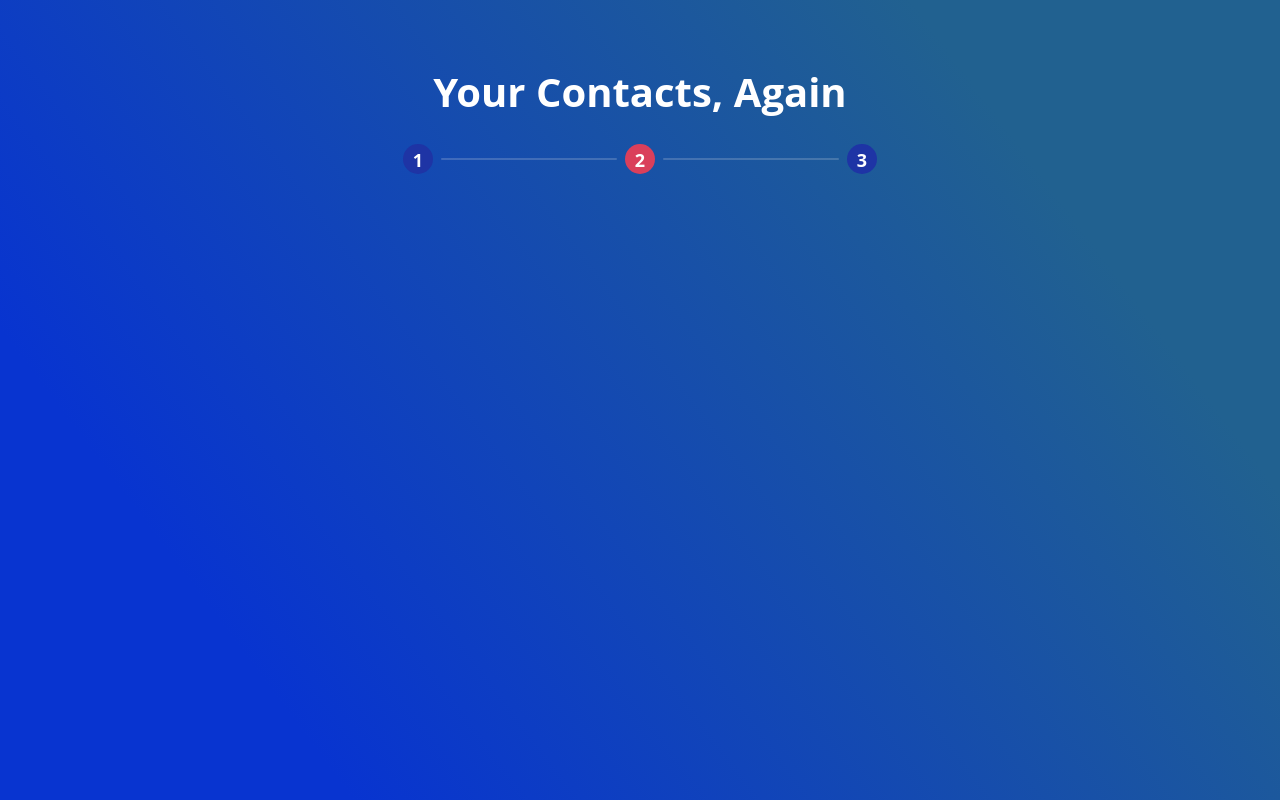
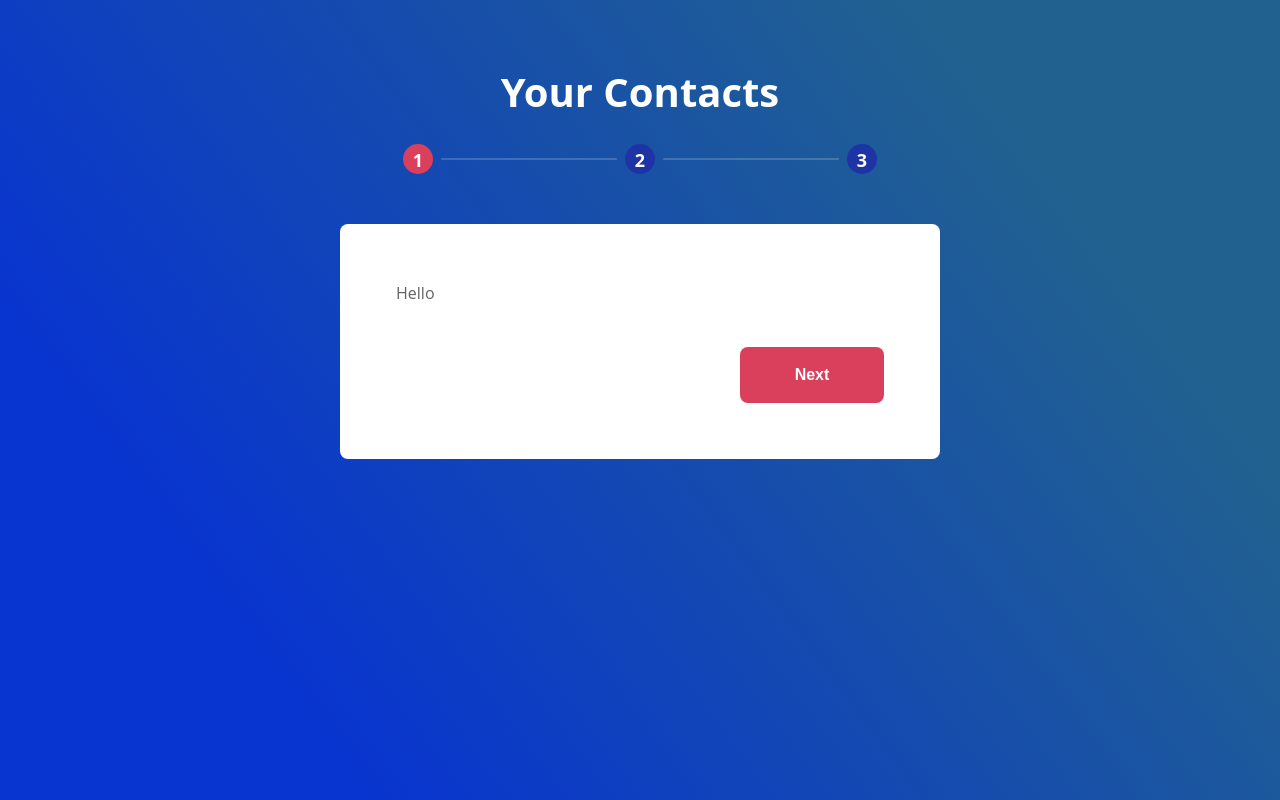
Before and after one commit to mikhailnetkachev/checkout, a React (Create React App) app: page /checkout in a window 1280 px wide. Built offline with nearby package versions, Linux system fonts and the light colour scheme.

Commit message:
StepsTape in progress.

```diff
--- a/src/components/checkoutForm/checkoutForm.js
+++ b/src/components/checkoutForm/checkoutForm.js
@@ -1,6 +1,7 @@
 import React from 'react';
 
 import StatusBar from './statusBar';
+import StepsTape from './stepsTape';
 
 import {
   container as containerClass
@@ -9,8 +10,8 @@ import {
 class CheckoutForm extends React.Component {
 
   state = {
-    currentStepIndex: 1,
-    steps: null
+    currentStepIndex: 0,
+    steps: null,
   };
 
   componentDidMount () {
@@ -22,6 +23,36 @@ class CheckoutForm extends React.Component {
 
     this.setState({ steps });
   }
+
+  decrementStepIndex = () => {
+    this.setState(({ currentStepIndex }) => {
+      const newValue = currentStepIndex - 1;
+      const nextValue = newValue < 0 ? currentStepIndex : newValue;
+
+      return { currentStepIndex: nextValue };
+    })
+  };
+
+  incrementStepIndex = () => {
+    this.setState(({ currentStepIndex, steps }) => {
+      const newValue = currentStepIndex + 1;
+      const nextValue = newValue < steps.length ? newValue : currentStepIndex;
+
+      return { currentStepIndex: nextValue };
+    });
+  };
+
+  goPreviousStep = () => {
+    this.decrementStepIndex();
+  };
+
+  goNextStep = (data) => {
+    this.incrementStepIndex();
+  };
+
+  submit = () => {
+    console.log('Submitted');
+  };
 
   render () {
     const { currentStepIndex, steps } = this.state;
@@ -38,6 +69,13 @@ class CheckoutForm extends React.Component {
           currentStepIndex={currentStepIndex}
           steps={steps}
         />
+        <StepsTape
+          currentStepIndex={currentStepIndex}
+          steps={steps}
+          goPreviousStep={this.goPreviousStep}
+          goNextStep={this.goNextStep}
+          submit={this.submit}
+        />
       </div>
     );
   }
--- /dev/null
+++ b/src/components/checkoutForm/stepsTape/cardOptions/cardOptions.js
@@ -0,0 +1,42 @@
+import React from 'react';
+
+import {
+  container as containerClass
+} from './cardOptions.module.sass';
+
+const CardOptions = ({ steps, index, goPreviousStep, goNextStep, submit }) => {
+  const isFirstStep = index === 0;
+  const isLastStep = index === steps.length - 1;
+
+  return (
+    <div className={containerClass}>
+      {
+        !isFirstStep ? (
+          <button
+            className="buttonDefault"
+            type="button"
+            onClick={goPreviousStep}
+          >Previous</button>
+        ) : null
+      }
+
+      {
+        !isLastStep ? (
+          <button
+            className="buttonDefault"
+            type="button"
+            onClick={goNextStep}
+          >Next</button>
+        ) : (
+          <button
+            className="buttonDefault"
+            type="button"
+            onClick={submit}
+          >Submit</button>
+        )
+      }
+    </div>
+  );
+};
+
+export default CardOptions;
--- /dev/null
+++ b/src/components/checkoutForm/stepsTape/cardOptions/cardOptions.module.sass
@@ -0,0 +1,10 @@
+@import "styles/variables/all"
+@import "styles/mixins/all"
+
+.container
+  display: flex
+  align-items: center
+  margin-top: 40px
+
+  button:last-child
+    margin-left: auto
--- /dev/null
+++ b/src/components/checkoutForm/stepsTape/cardOptions/index.js
@@ -0,0 +1,3 @@
+import CardOptions from './cardOptions';
+
+export default CardOptions;
--- /dev/null
+++ b/src/components/checkoutForm/stepsTape/index.js
@@ -0,0 +1,3 @@
+import StepsTape from './stepsTape';
+
+export default StepsTape;
--- /dev/null
+++ b/src/components/checkoutForm/stepsTape/stepsTape.js
@@ -0,0 +1,49 @@
+import React from 'react';
+
+import CardOptions from './cardOptions';
+import { combineStrings as cs } from '../../../helpers';
+
+import {
+  container as containerClass,
+  tape as tapeClass,
+  card as cardClass,
+  cardContent as cardContentClass,
+  activeCard as activeCardClass,
+} from './stepsTape.module.sass';
+
+const StepsTape = ({ currentStepIndex, steps, goPreviousStep, goNextStep, submit }) => {
+
+  return (
+    <div className={containerClass}>
+      <ul
+        className={tapeClass}
+        style={{ left: `-${currentStepIndex}00%` }}
+      >
+        {
+          steps.map((item, index) => {
+            const activeClass = currentStepIndex === index ? activeCardClass : null;
+
+            return (
+              <li className={cs()(cardClass, activeClass)} key={index}>
+                <form>
+                  <div className={cardContentClass}>
+                    <div>Hello</div>
+                  </div>
+                  <CardOptions
+                    steps={steps}
+                    index={index}
+                    goPreviousStep={goPreviousStep}
+                    goNextStep={goNextStep}
+                    submit={submit}
+                  />
+                </form>
+              </li>
+            );
+          })
+        }
+      </ul>
+    </div>
+  );
+};
+
+export default StepsTape;
--- /dev/null
+++ b/src/components/checkoutForm/stepsTape/stepsTape.module.sass
@@ -0,0 +1,28 @@
+@import "styles/variables/all"
+@import "styles/mixins/all"
+
+.container
+  overflow-x: hidden
+  margin: 50px auto 0
+  max-width: 600px
+
+.tape
+  @include resetList()
+  position: relative
+  display: flex
+  transition: left $timeAverage ease-out
+
+.card
+  flex: 1 0 100%
+  transform: scale($scaleDown)
+  transition: $timeAverage
+  opacity: $opacityHigh
+  box-sizing: border-box
+  border-radius: 8px
+  padding: 56px
+  color: $colorTextDefault
+  background-color: $colorWhite
+
+.activeCard
+  opacity: 1
+  transform: scale(1)
--- a/src/styles/defaults.sass
+++ b/src/styles/defaults.sass
@@ -0,0 +1,17 @@
+.buttonDefault
+  @include resetButton()
+
+  $size: 56px
+
+  border-radius: 8px
+  width: 144px
+  height: $size
+  font-size: 16px
+  font-weight: bold
+  line-height: $size
+  background-color: $colorBackgroundAccent
+  color: $colorWhite
+  transition: background-color $timeShort
+
+  @include hover()
+    background-color: $colorBackgroundSub
--- a/src/styles/mixins/reset.sass
+++ b/src/styles/mixins/reset.sass
@@ -8,3 +8,9 @@
   margin: 0
   padding: 0
   @content
+
+@mixin resetButton ()
+  outline: none
+  border: none
+  padding: 0
+  @content
--- a/src/styles/reset.sass
+++ b/src/styles/reset.sass
@@ -6,6 +6,6 @@ body
   margin: 0
   color: $colorWhite
   font-family: $fontDefault
-  font-size: 14px
+  font-size: 16px
   line-height: 1.7
   background: linear-gradient(233.1deg, #216190 19.65%, #0834D0 81.25%)
--- a/src/styles/variables/colors.sass
+++ b/src/styles/variables/colors.sass
@@ -1,10 +1,10 @@
 $colorBlack: #000000
 $colorWhite: #ffffff
 
-$colorTextDefault: #000000
+$colorTextDefault: #636363
 $colorTextSub: #000000
 $colorTextAccent: #000000
 
-$colorBackgroundDefault: #ffffff
+$colorBackgroundDefault: #F9F9F9
 $colorBackgroundSub: #1E34A5
 $colorBackgroundAccent: #DA3F5B
--- a/src/styles/variables/others.sass
+++ b/src/styles/variables/others.sass
@@ -1,12 +1,12 @@
 $widthDesktop: 900px
 
 $timeShort: .4s
-$timeAverage: .6s
-$timeLong: 1s
+$timeAverage: .8s
+$timeLong: 1.2s
 
 $opacityLow: .8
 $opacityMiddle: .6
 $opacityHigh: .4
 
-$scaleDown: .8
+$scaleDown: .6
 $scaleUp: 1.2
```
